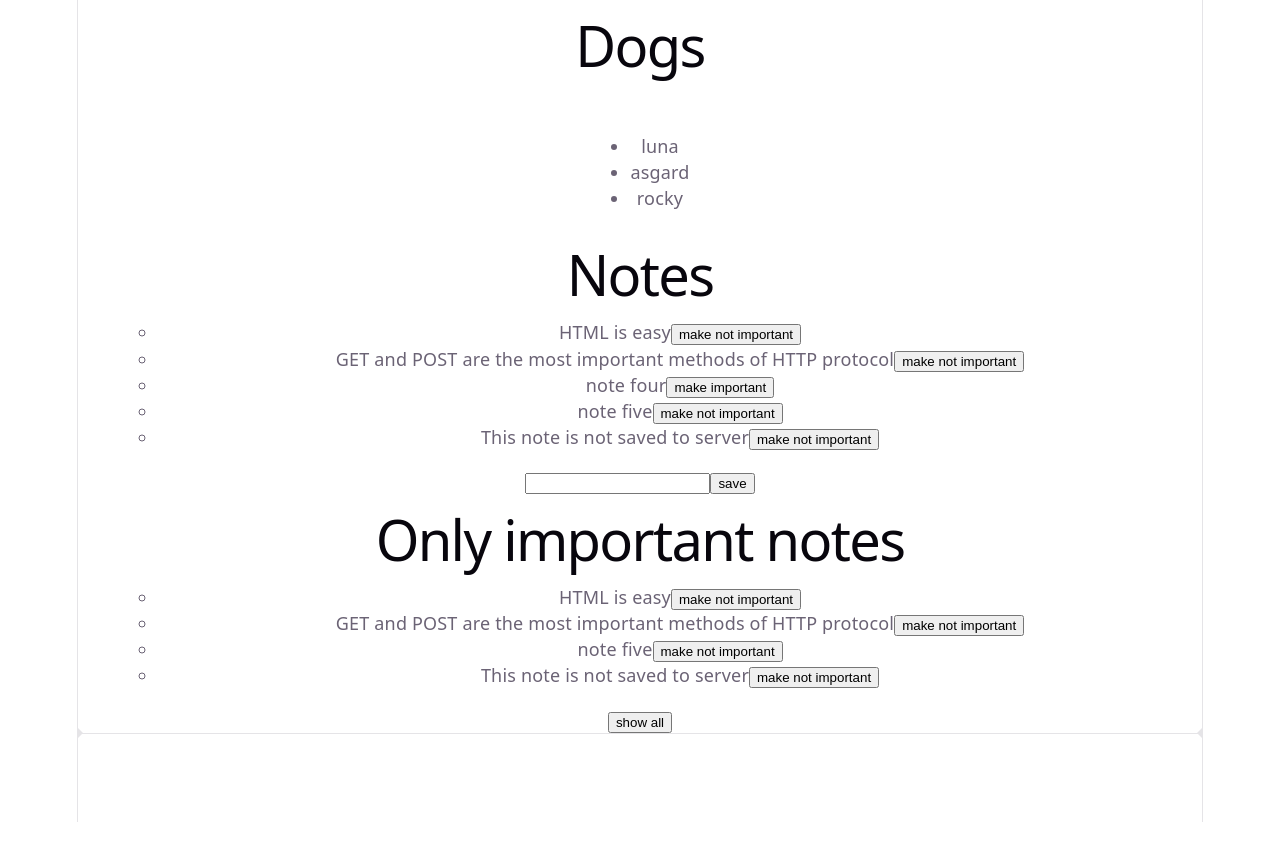
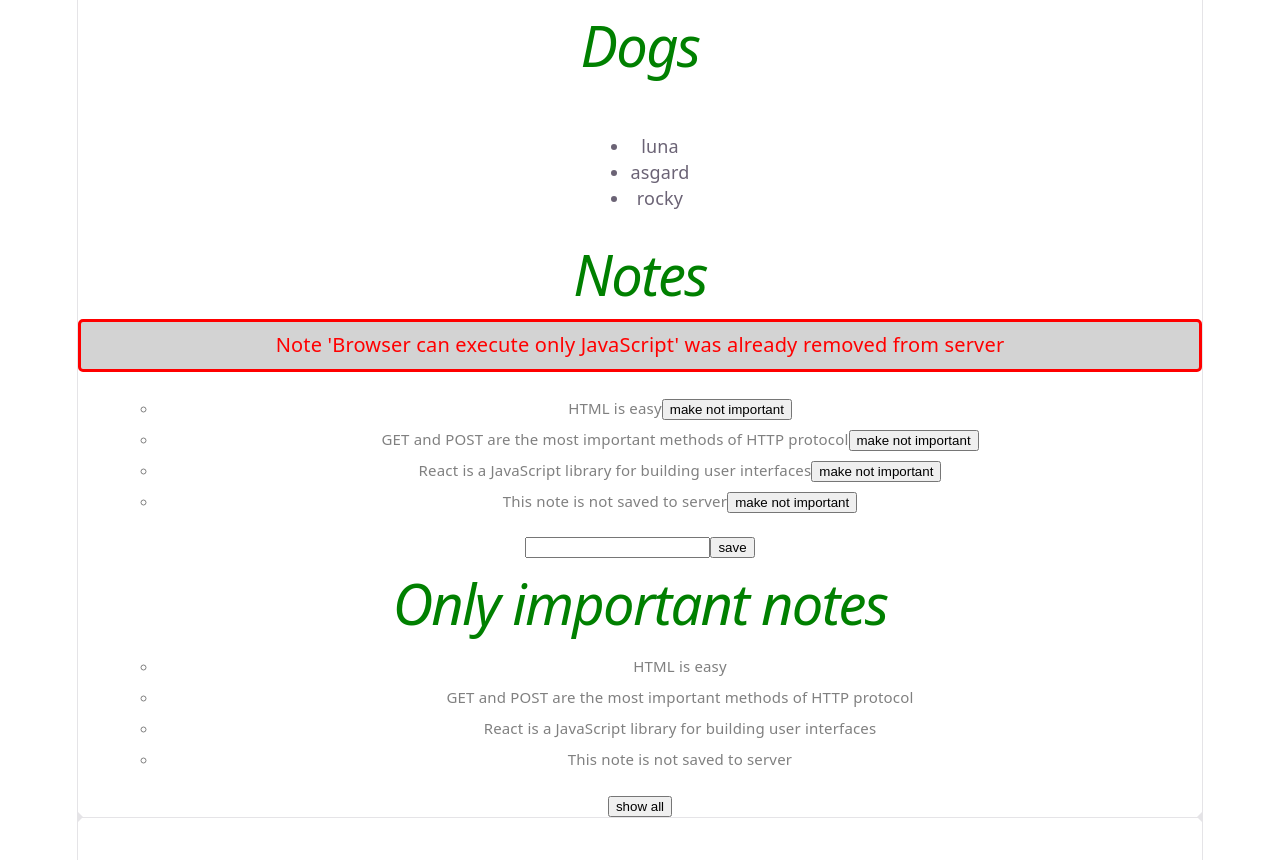
Before and after one commit to ERV1304/fullstackopen, a React (Vite) app in the folder part2/: page / in a window 1280 px wide. Both pictures are taken after a click on the button "make important". Shown: the top 860 px of the page. Before the commit the page ends 822 px from the top, so only its background shows below. Built offline with nearby package versions, Linux system fonts and the light colour scheme; no server answers; data requests are answered from the project's data file.

Commit message:
Note messages with CSS style

```diff
--- a/part2/db.json
+++ b/part2/db.json
@@ -16,15 +16,9 @@
       "important": true
     },
     {
-      "id": "dYdjprDcoUY",
-      "content": "note four",
-      "important": false
-    },
-    {
-      "id": "yovtZeyxOH8",
-      "content": "note five",
+      "id": "4",
+      "content": "React is a JavaScript library for building user interfaces",
       "important": true
     }
-  ],
-  "$schema": "./node_modules/json-server/schema.json"
+  ]
 }
--- a/part2/src/App.tsx
+++ b/part2/src/App.tsx
@@ -1,9 +1,10 @@
 import { useState, useEffect } from 'react'
 import Note from './components/Note'
+import Notification from './components/Notification'
 import noteService from './services/notes'
 import './App.css'
 
-function App(props: { /*notes: { id: number, important: boolean, content: string }[];*/ animals: { name: string; species: string }[] }) {
+function App(props: { animals: { name: string; species: string }[] /*notes: { id: number, important: boolean, content: string }[];*/  }) {
 
   console.log(props.animals)
   const animals  = props.animals
@@ -17,8 +18,10 @@ function App(props: { /*notes: { id: number, important: boolean, content: string
   const [notes, setNotes] = useState(/*props.notes*/[])
   const [newNote, setNewNote] = useState('')
   const [showAll, setShowAll] = useState(false)
+  const [message, setMessage] = useState('')
+  const [showMessage, setShowMessage] = useState(false)
+  const [typeMessage, setTypeMessage] = useState('')
 
-  /*console.log(notes)*/
   useEffect(() => {
    noteService
       .getAll()
@@ -41,6 +44,14 @@ function App(props: { /*notes: { id: number, important: boolean, content: string
       .then(returnedNote => {
         setNotes(notes.concat(returnedNote))
         setNewNote('')
+        setMessage(
+          `Note '${returnedNote.id}' was added to server`
+        )
+        setShowMessage(true)
+        setTypeMessage('success')
+        setTimeout(() => {
+          setMessage(null)
+        }, 5000)
       })
   }
 
@@ -55,7 +66,16 @@ function App(props: { /*notes: { id: number, important: boolean, content: string
         setNotes(notes.map(note => note.id !== id ? note : returnedNote))
       })
       .catch((error) => {
-        alert(`the note '${note.content}' was already deleted from server`)
+        //alert(`the note '${note.content}' was already deleted from server`)
+        setMessage(
+          `Note '${note.content}' was already removed from server`
+        )
+        setShowMessage(true)
+        setTypeMessage('error')
+        setTimeout(() => {
+          setMessage(null)
+        }, 5000)
+
         setNotes(notes.filter((n) => n.id !== id))
       })
   }
@@ -82,9 +102,10 @@ function App(props: { /*notes: { id: number, important: boolean, content: string
 
     <div>
       <h1>Notes</h1>
+      <Notification message={message} show={showMessage} type={typeMessage} />
       <ul>
           {notes.map(note =>
-            <Note key={note.id} note={note} toggleImportance={() => toggleImportanceOf(note.id)} />
+            <Note key={note.id} note={note} toggleImportance={() => toggleImportanceOf(note.id)} makebutton={() => true} />
           )}
       </ul>
        <form onSubmit={addNote}>
@@ -98,7 +119,7 @@ function App(props: { /*notes: { id: number, important: boolean, content: string
       <h1>Only important notes</h1>
       <ul>
           {notesToShow.map(note =>
-            <Note key={note.id} note={note} />
+            <Note key={note.id} note={note} makebutton={() => false} />
           )}
       </ul>
       <button onClick={() => setShowAll(!showAll)}>
--- a/part2/src/components/Note.tsx
+++ b/part2/src/components/Note.tsx
@@ -1,15 +1,16 @@
 const Note = (props) => {
   const note = props.note
   const toggleImportance = props.toggleImportance
+  const makebutton = props.makebutton()
 
   const label = note.important
     ? 'make not important' : 'make important'
 
   return (
     <ul>
-      <li>
+      <li className='note'>
         {note.content}
-        <button onClick={toggleImportance}>{label}</button>
+        {makebutton && <button onClick={toggleImportance}>{label}</button>}
       </li>
     </ul>
   )
--- /dev/null
+++ b/part2/src/components/Notification.tsx
@@ -0,0 +1,16 @@
+const Notification = ({ message, show, type }) => {
+  console.log('Notification message:', message)
+  if (message === null) {
+    return null
+  }
+
+  const className = show ? `notification ${type}` : `notification ${type} hidden`
+
+  return (
+    <div className={className}>
+      {message}
+    </div>
+  )
+}
+
+export default Notification
--- a/part2/src/index.css
+++ b/part2/src/index.css
@@ -77,6 +77,8 @@ h1 {
   font-size: 56px;
   letter-spacing: -1.68px;
   margin: 32px 0;
+  color: green;
+  font-style: italic;
   @media (max-width: 1024px) {
     font-size: 36px;
     margin: 20px 0;
@@ -109,3 +111,31 @@ code {
   padding: 4px 8px;
   background: var(--code-bg);
 }
+
+.note {
+  color: grey;
+  padding-top: 5px;
+  font-size: 15px;
+}
+
+.notification {
+  background: lightgrey;
+  font-size: 20px;
+  border-style: solid;
+  border-radius: 5px;
+  padding: 10px;
+  margin-bottom: 10px;
+  display:block;
+}
+
+.success {
+  color: green;
+}
+
+.error {
+  color: red;
+}
+
+.notification.hidden {
+  display:none;
+}
--- a/part2/src/main.tsx
+++ b/part2/src/main.tsx
@@ -12,26 +12,6 @@ const animals = [
     {name: 'miflu', species: 'cat'},
     {name: 'rocky', species: 'dog'},
   ]
-
-/*
-const notes = [
-  {
-    id: 1,
-    content: 'HTML is easy',
-    important: true
-  },
-  {
-    id: 2,
-    content: 'Browser can execute only JavaScript',
-    important: false
-  },
-  {
-    id: 3,
-    content: 'GET and POST are the most important methods of HTTP protocol',
-    important: true
-  }
-]
-  */
 
 const promise = axios.get('http://localhost:3001/notes')
 console.log(promise)
@@ -48,6 +28,6 @@ axios
 
 createRoot(document.getElementById('root')!).render(
   <StrictMode>
-    <App animals={animals} /*notes={notes}*/ />
+    <App animals={animals} />
   </StrictMode>,
 )
```
